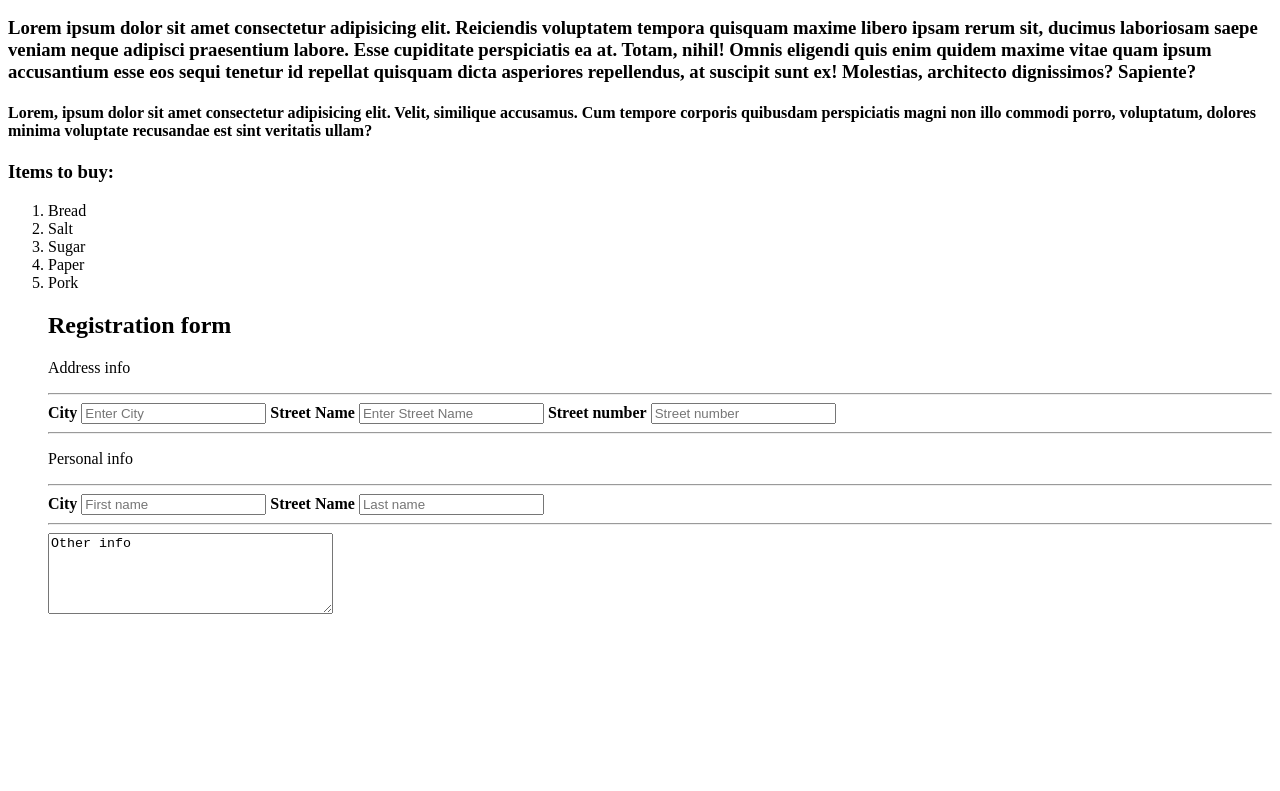
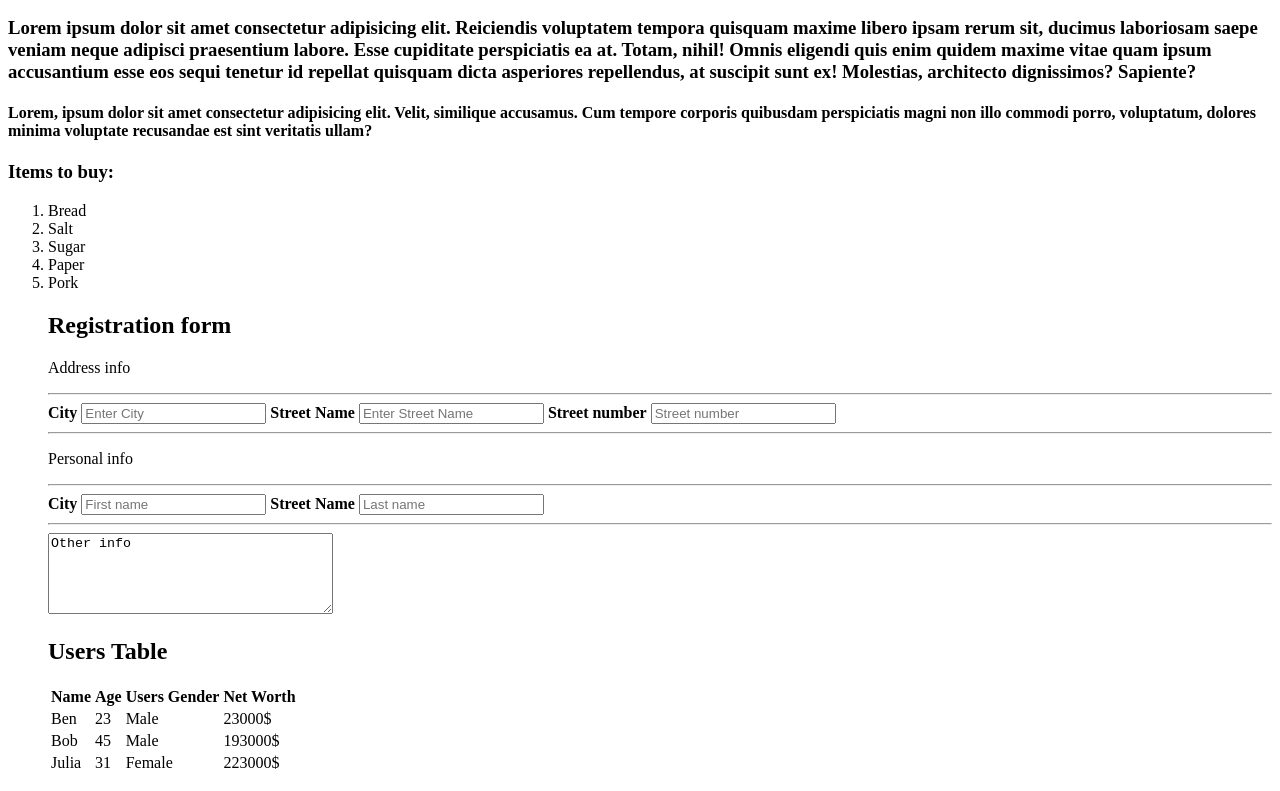
Before and after one commit to YanaPavlovna/Base-html, a plain HTML site: page index.html in a window 1280 px wide. Shown: the part 110-901 px from the top of the page. Before the commit the page ends 800 px from the top, so only its background shows below. Drawn offline with Linux system fonts and the light colour scheme.

Commit message:
Users Table

```diff
--- a/index.html
+++ b/index.html
@@ -44,5 +44,39 @@
           <input type="text" placeholder="Last name" name="Last name" id="Last name" required>
           <hr>
     <textarea id="story" name="story" rows="5" cols="33">Other info</textarea>
+
+    <h2>Users Table</h2>
+    <table>
+        <thead>
+          <tr>
+            <th>Name</th>
+            <th>Age</th>
+            <th>Users Gender</th>
+            <th>Net Worth</th>
+          </tr>
+        </thead>
+        <tbody>
+          <tr>
+            <td>Ben</td>
+            <td>23</td>
+            <td>Male</td>
+            <td>23000$</td>
+
+          </tr>
+          <tr>
+            <td>Bob</td>
+            <td>45</td>
+            <td>Male</td>
+            <td>193000$</td>
+          </tr>
+          <tr>
+            <td>Julia</td>
+            <td>31</td>
+            <td>Female</td>
+            <td>223000$</td>
+          </tr>
+        </tbody>
+      </table>
+
 </body>
 </html>
```
